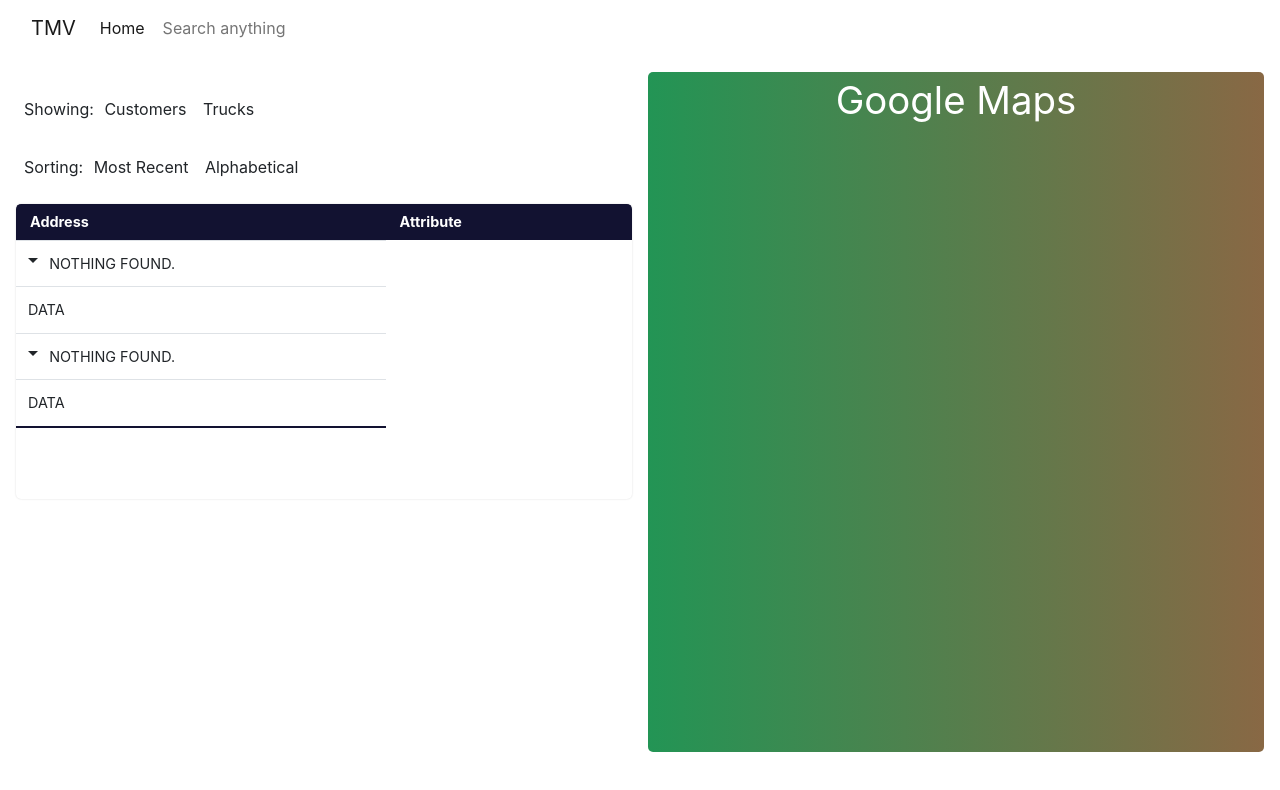
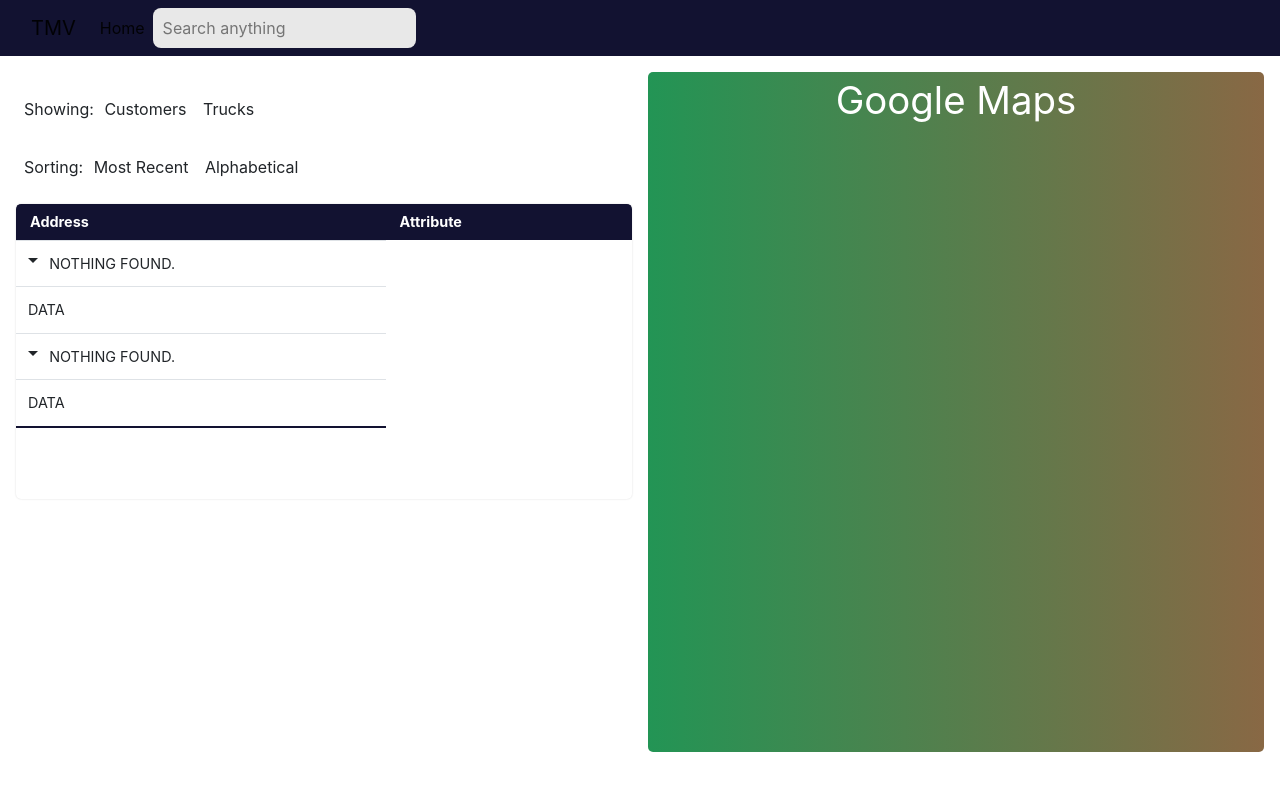
Before and after one commit to TopMobileVision/tmv-app, a plain HTML site: page index.html in a window 1280 px wide. Drawn offline with nearby package versions, Linux system fonts and the light colour scheme.

Commit message:
UI updates, color variables

```diff
--- a/assets/css/navbar.css
+++ b/assets/css/navbar.css
@@ -1,7 +1,49 @@
+nav {
+    background-color: var(--color4);
+}
+
+.navbar-brand, nav a, .container-fluid {
+
+    color: var(--color1);
+}
+
 input[type=search] {
     border-radius: 8px;
-    background: var(--color-gray-light);
+    background-color: var(--color2);
+    color: var(--color4);
     border-width: 0;
     padding: 5px;
     padding-left: 10px;
 }
+/*
+.navbar {
+
+    display: grid;
+    grid-template-columns: 1fr 1fr 1fr;
+
+    font-size: 30px;
+    background-color: var(--color4);
+    color: white;
+    margin: -8px -8px 10px -8px;
+    padding: 10px;
+}
+.navbar button {
+    float: right;
+    background-color: var(--color1);
+    font-size: 18px;
+    color: var(--color4);
+    height: 36px;
+    border-radius: 5px;
+    text-align: center;
+    width: 140px;
+    border: var(--color4);
+}
+
+.navbar button:hover {
+    background-color: rgb(44, 44, 44);
+    color: var(--color1);
+}
+
+.navbar button:active {
+    background-color: black;
+} */
```
